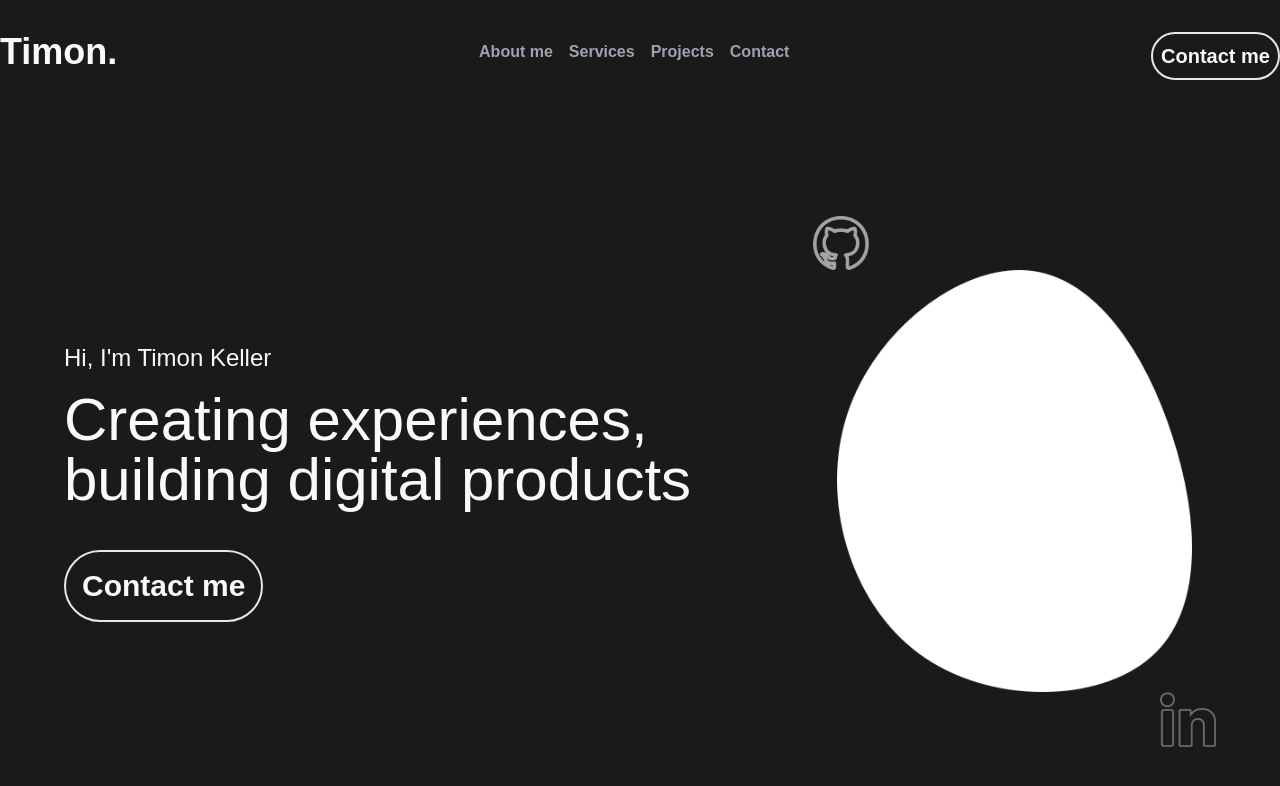
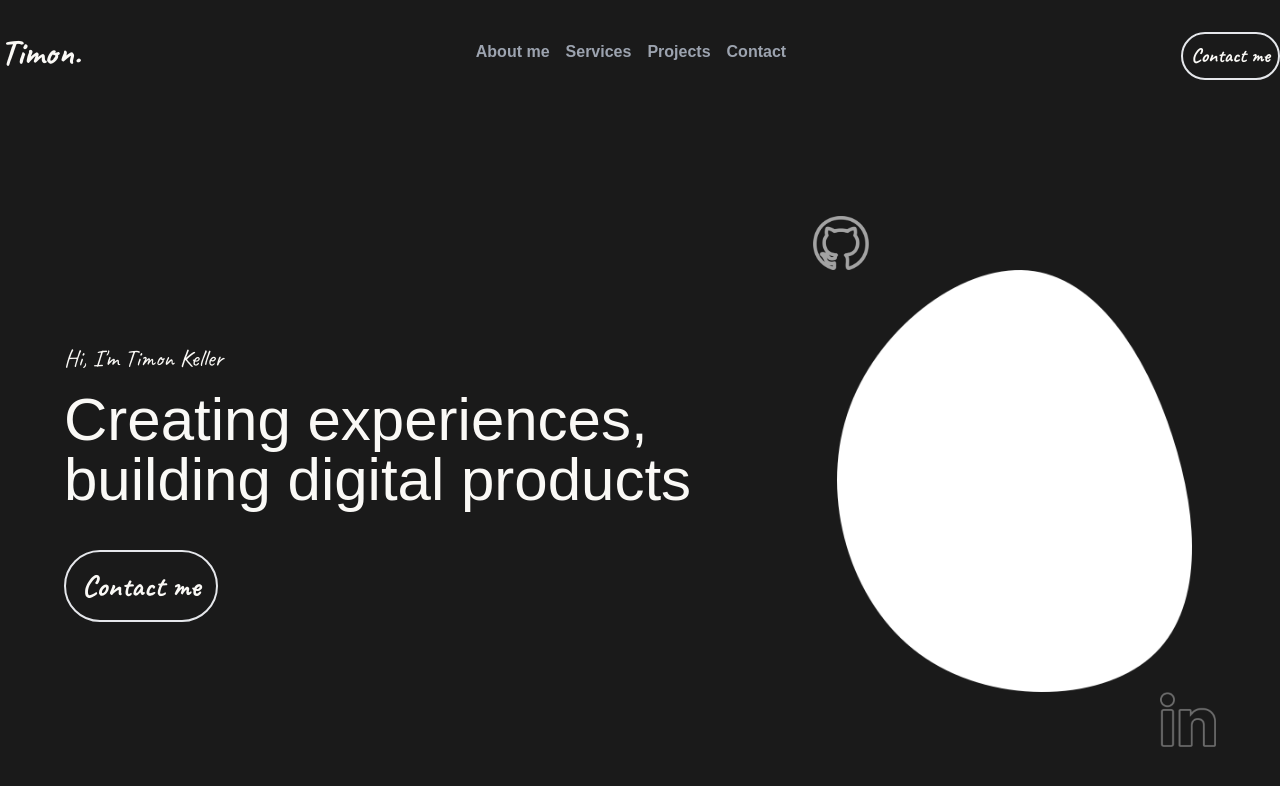
Before and after one commit to TimonKeller/Portfolio, a Next.js app: page / in a window 1280 px wide. Shown: the top 786 px of the page. Built offline with nearby package versions, Linux system fonts and the light colour scheme.

Commit message:
Update index.js

```diff
--- a/pages/index.js
+++ b/pages/index.js
@@ -8,6 +8,9 @@
         <title>Create Next App</title>
         <meta name="description" content="Generated by create next app" />
         <link rel="icon" href="/favicon.ico" />
+        <link rel="preconnect" href="https://fonts.googleapis.com"/>
+        <link rel="preconnect" href="https://fonts.gstatic.com" crossOrigin/>
+        <link href="https://fonts.googleapis.com/css2?family=Caveat:wght@400;500;600;700&display=swap" rel="stylesheet"/>
       </Head>
         <TopPart></TopPart>
     </div>
```
